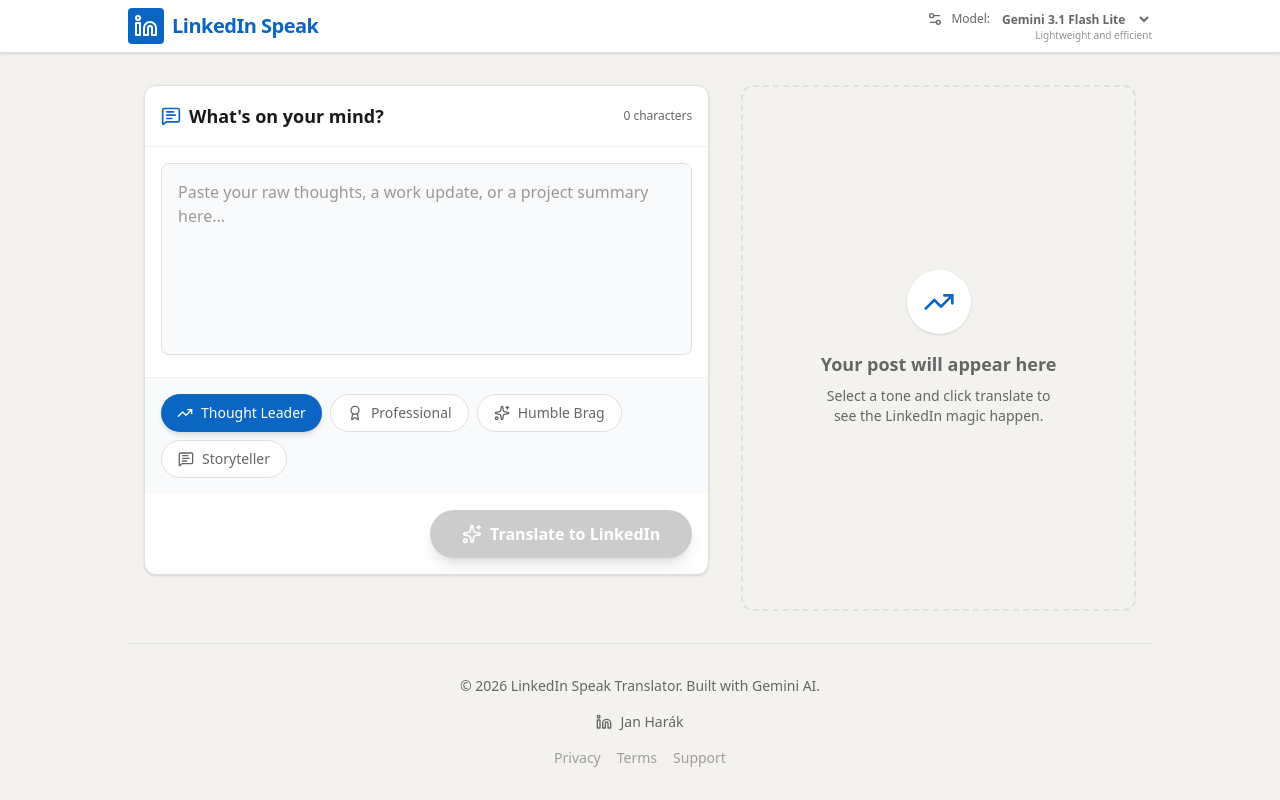
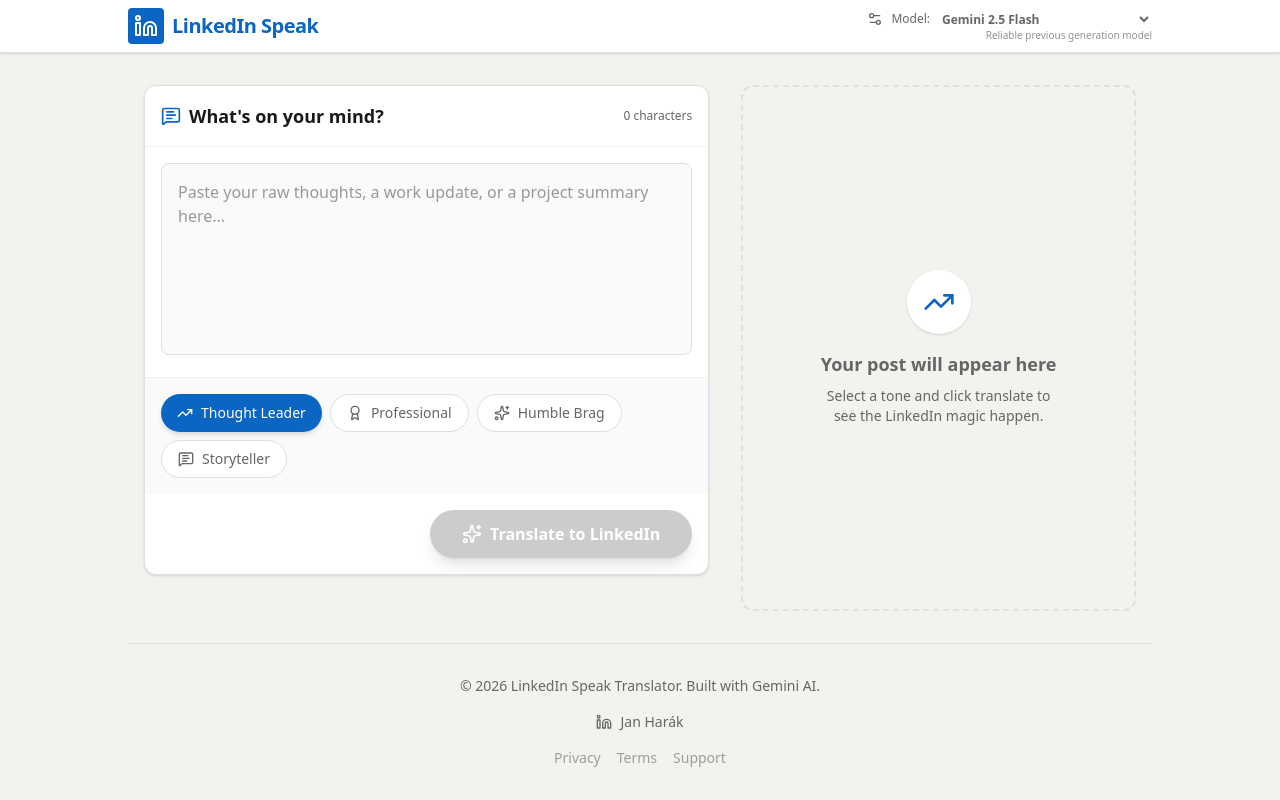
Before and after one commit to JanHarak/LinkedInSpeak, a React (Vite) app: page / in a window 1280 px wide. Built offline with nearby package versions, Linux system fonts and the light colour scheme.

Commit message:
feat: Enable Gemini 2.5 Flash model
The Gemini 2.5 Flash model is now enabled by default for translations. Other models are temporarily disabled to focus on testing and stabilizing this version.

```diff
--- a/src/App.tsx
+++ b/src/App.tsx
@@ -28,11 +28,11 @@
 }
 
 const MODELS = [
-  { id: 'gemini-3.1-flash-lite-preview', name: 'Gemini 3.1 Flash Lite', description: 'Lightweight and efficient' },
-  { id: 'gemini-3-flash-preview', name: 'Gemini 3 Flash (Fast)', description: 'Best for quick translations' },
-  { id: 'gemini-3.1-pro-preview', name: 'Gemini 3.1 Pro (Smart)', description: 'Best for complex reasoning and nuance' },
-  { id: 'gemini-2.5-flash-preview-12-2025', name: 'Gemini 2.5 Flash', description: 'Reliable previous generation model' },
-  { id: 'gemini-flash-latest', name: 'Gemini Flash (Stable)', description: 'Stable version of the Flash model' },
+  { id: 'gemini-3.1-flash-lite-preview', name: 'Gemini 3.1 Flash Lite', description: 'Lightweight and efficient', disabled: true },
+  { id: 'gemini-3-flash-preview', name: 'Gemini 3 Flash (Fast)', description: 'Best for quick translations', disabled: true },
+  { id: 'gemini-3.1-pro-preview', name: 'Gemini 3.1 Pro (Smart)', description: 'Best for complex reasoning and nuance', disabled: true },
+  { id: 'gemini-2.5-flash-preview-12-2025', name: 'Gemini 2.5 Flash', description: 'Reliable previous generation model', disabled: false },
+  { id: 'gemini-flash-latest', name: 'Gemini Flash (Stable)', description: 'Stable version of the Flash model', disabled: true },
 ];
 
 const TONES = [
@@ -46,7 +46,7 @@
   const [input, setInput] = useState('');
   const [output, setOutput] = useState('');
   const [isLoading, setIsLoading] = useState(false);
-  const [selectedModel, setSelectedModel] = useState(MODELS[0].id);
+  const [selectedModel, setSelectedModel] = useState('gemini-2.5-flash-preview-12-2025');
   const [selectedTone, setSelectedTone] = useState(TONES[0].id);
   const [copied, setCopied] = useState(false);
   const [error, setError] = useState<string | null>(null);
@@ -118,7 +118,7 @@
                   className="bg-transparent border-none focus:ring-0 cursor-pointer hover:text-[#0A66C2] transition-colors font-bold"
                 >
                   {MODELS.map(m => (
-                    <option key={m.id} value={m.id}>{m.name}</option>
+                    <option key={m.id} value={m.id} disabled={m.disabled}>{m.name}{m.disabled ? ' (Inactive)' : ''}</option>
                   ))}
                 </select>
               </div>
```
